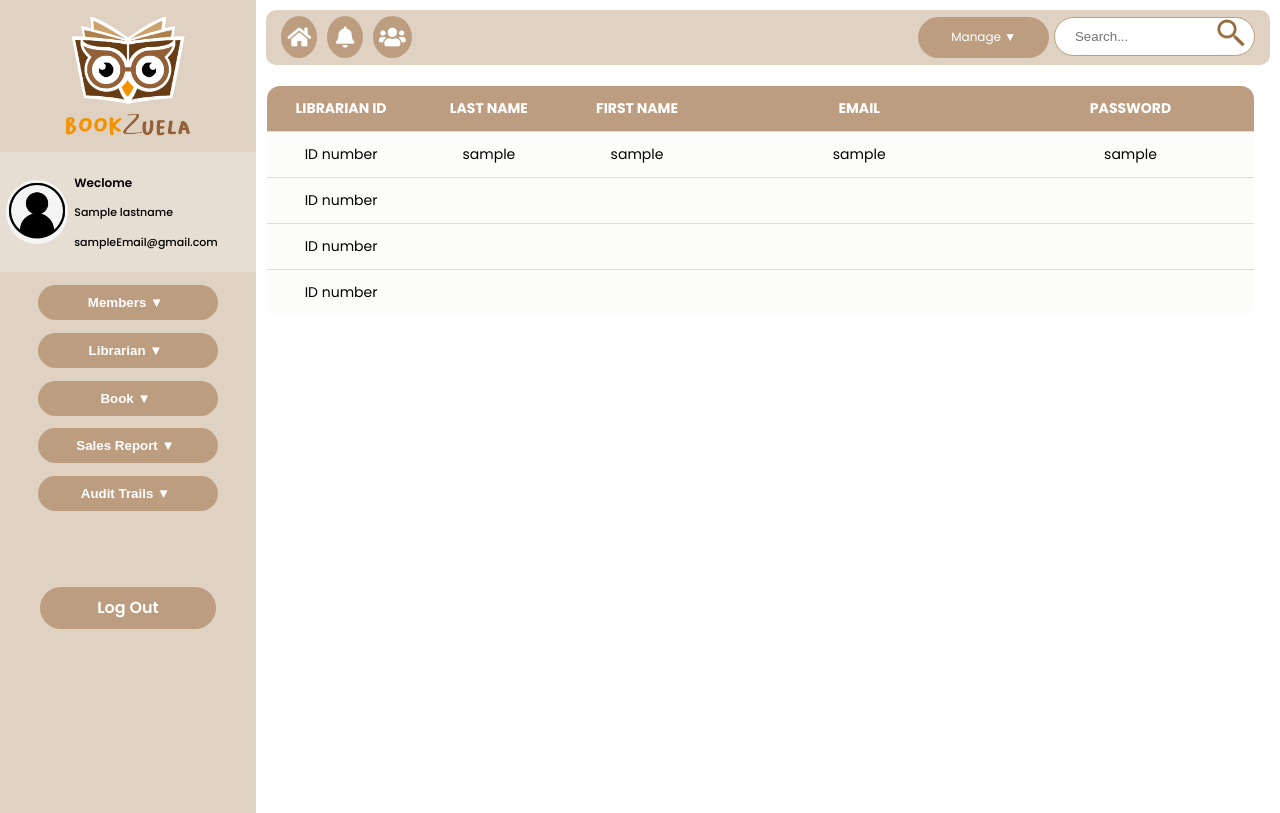
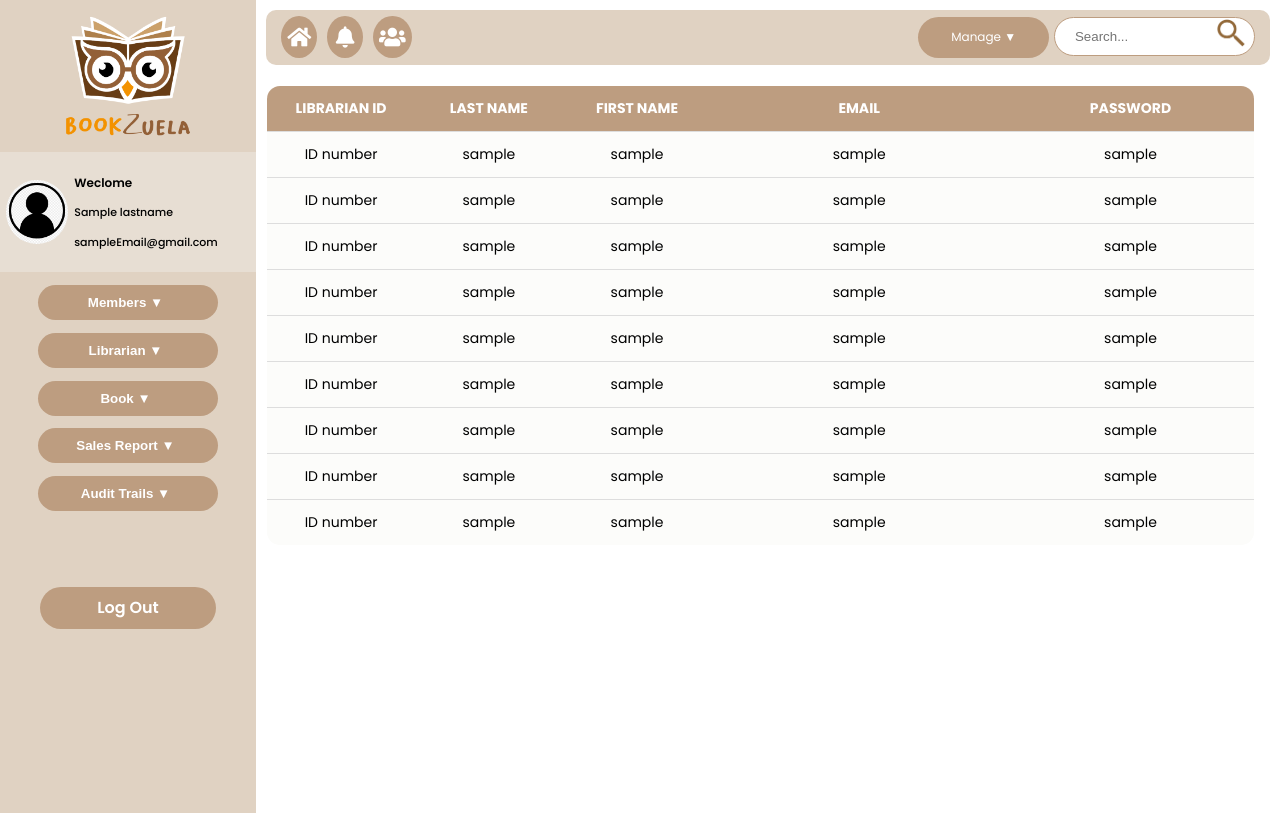
Before and after one commit to jttno1111/jttno1111, a PHP site: page /LMS/Admin_Dashboard.html in a window 1280 px wide. Run offline with PHP 8.4, Linux system fonts and the light colour scheme; some web fonts are replaced.

Commit message:
Add files via upload

```diff
--- a/LMS/Admin_Dashboard.html
+++ b/LMS/Admin_Dashboard.html
@@ -112,7 +112,7 @@
 
 
 
-		<div class = "tbScroll">
+			<div class = "tbScroll">
 			<table id="myTable">
 
                   <tr class="header">
@@ -132,45 +132,72 @@
                   </tr>
 				  <tr>
                     <td>ID number</td>
-                    <td></td>
-                    <td></td>
-                    <td></td>
-                    <td></td>
+                    <td>sample</td>
+                    <td>sample</td>
+                    <td>sample</td>
+                    <td>sample</td>
+                  </tr><tr>
+                    <td>ID number</td>
+                    <td>sample</td>
+                    <td>sample</td>
+                    <td>sample</td>
+                    <td>sample</td>
+                  </tr><tr>
+                    <td>ID number</td>
+                    <td>sample</td>
+                    <td>sample</td>
+                    <td>sample</td>
+                    <td>sample</td>
+                  </tr><tr>
+                    <td>ID number</td>
+                    <td>sample</td>
+                    <td>sample</td>
+                    <td>sample</td>
+                    <td>sample</td>
+                  </tr><tr>
+                    <td>ID number</td>
+                    <td>sample</td>
+                    <td>sample</td>
+                    <td>sample</td>
+                    <td>sample</td>
+                  </tr><tr>
+                    <td>ID number</td>
+                    <td>sample</td>
+                    <td>sample</td>
+                    <td>sample</td>
+                    <td>sample</td>
+                  </tr><tr>
+                    <td>ID number</td>
+                    <td>sample</td>
+                    <td>sample</td>
+                    <td>sample</td>
+                    <td>sample</td>
+                  </tr><tr>
+                    <td>ID number</td>
+                    <td>sample</td>
+                    <td>sample</td>
+                    <td>sample</td>
+                    <td>sample</td>
                   </tr>
-				   <tr>
-                    <td>ID number</td>
-                    <td></td>
-                    <td></td>
-                    <td></td>
-                    <td></td>
-                  </tr>
-				   <tr>
-                    <td>ID number</td>
-                    <td></td>
-                    <td></td>
-                    <td></td>
-                    <td></td>
-                  </tr>
-
 
 				</table>
 			</div>
+		</div>
 
 
 
-		</div>
 
 	</div>
 
 
 	<div class = "primary-right-box" id = "primary-right-box">
-		<div class = "secondary-right-box">
-			<div class="divBody">
+		<div class = "secondary-right-box" >
+			<div class="divBody" id = "upAndDelFormBox">
 
-			<div class="contentDivBody">
+				<div class="contentDivBody">
                                                     <div id = "">
 														<img src="img/close.png" id = "closeIcon" onclick = "closeRightBox()" />
-														<div id = "descrip-right-box-lib">Update or Archive records</div>
+														<div class = "descrip-right-box-lib">Update or Archive records</div>
 														<div id = "descrip-id">LIBRARIAN ID:</div>
                                                         <div class="searchIdBox">
 															<input type="text" id="searchIdInput" onkeyup="myFunction()" placeholder="Type librarian-ID" title="Type ID">
@@ -191,22 +218,41 @@
 														</div>
                                                     </div>
 
-             </div>
+				</div>
+
+			</div>
+
+<!--------------------------------------------------------LIBRARIAN-FORM--------------------------------------------------------------->
+
+
+			<div class="divBody" id = "accCreationBox">
+				<div class = "contentDivBody">
+					<div>
+						<img src="img/close.png" id = "closeIcon" onclick = "closeRightBox()" />
+						<div class = "descrip-right-box-lib">Add Librarian</div>
+
+						<div class = "addLibManFormBox">
+
+							<input placeholder="First name" class = "inputBox" id= "fn" type="text" />
+                            <input placeholder="Last name" class = "inputBox" id= "ln" type="text" />
+							<input placeholder="Mobile number" class = "inputBox" id= "" type="text"/>
+							<div class = "noteAccountCreation">Note:<br> Email and password will be used <br>when signing in</div>
+                            <input placeholder="Email" class = "inputBox" id= "" type="email"/>
+                            <input placeholder="Password" class = "inputBox" id= "" type="text"/>
+							<input placeholder="Confirm password" class = "inputBox" id= "" type="text"/>
+						</div>
+
+						<div class="accCreationBtnBox">
+							<input value="Save" class = "btnSave" id= "" type="button"/><br>
+						</div>
+					</div>
+
+				</div>
+			</div>
 
 
 
-
-
-			</div>
-
-		<div>
-
-
-	</div>
-
-
-
-
+		</div>
  </div>
 
 
--- a/LMS/js/Admin_Dashboard.js
+++ b/LMS/js/Admin_Dashboard.js
@@ -12,14 +12,54 @@ function updateNarchive(){
 var primaryRightBox = document.getElementById("primary-right-box");
 var primaryBoxdisplay = getComputedStyle(primaryRightBox).display;
 var drpdwnbox = document.getElementById("actionToDrpDwn");
-var margin = getComputedStyle(drpdwnbox).margin;
+var UpDelBox = document.getElementById("upAndDelFormBox");
+var AccCreateBox = document.getElementById("accCreationBox");
+
 
 	if(primaryBoxdisplay == "none"){
 		primaryRightBox.style.display = "block";
 		drpdwnbox.style.right = "33%";
+		UpDelBox.style.display = "block";
+		AccCreateBox.style.display = "none";
+	}else{
+		UpDelBox.style.display = "block";
+		AccCreateBox.style.display = "none";
+
 	}
+
+
 	drpdwnbox.style.display = "none";
 }
+
+
+
+function addLibMan(){
+var primaryRightBox = document.getElementById("primary-right-box");
+var primaryBoxdisplay = getComputedStyle(primaryRightBox).display;
+var drpdwnbox = document.getElementById("actionToDrpDwn");
+var UpDelBox = document.getElementById("upAndDelFormBox");
+var AccCreateBox = document.getElementById("accCreationBox");
+
+
+	if(primaryBoxdisplay == "none"){
+		primaryRightBox.style.display = "block";
+		drpdwnbox.style.right = "33%";
+		UpDelBox.style.display = "none";
+		AccCreateBox.style.display = "block";
+	}else{
+		UpDelBox.style.display = "none";
+		AccCreateBox.style.display = "block";
+
+	}
+
+	drpdwnbox.style.display = "none";
+}
+
+
+
+
+
+
 
 function closeRightBox(){
 var primaryRightBox = document.getElementById("primary-right-box");
```
Also changed, not shown: LMS/addedCss/Admin_Dashboard.css (+48 -3 lines).
